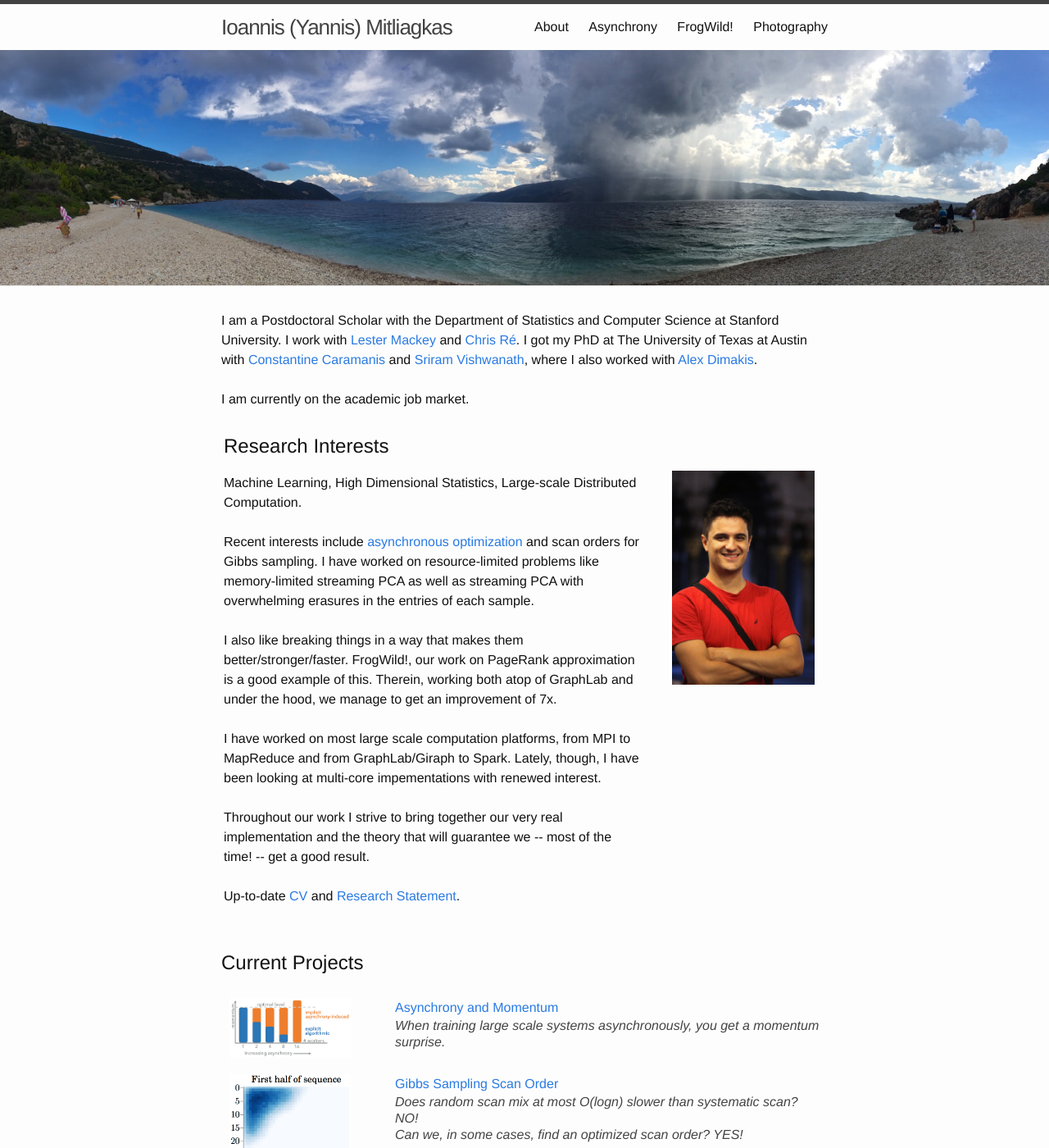
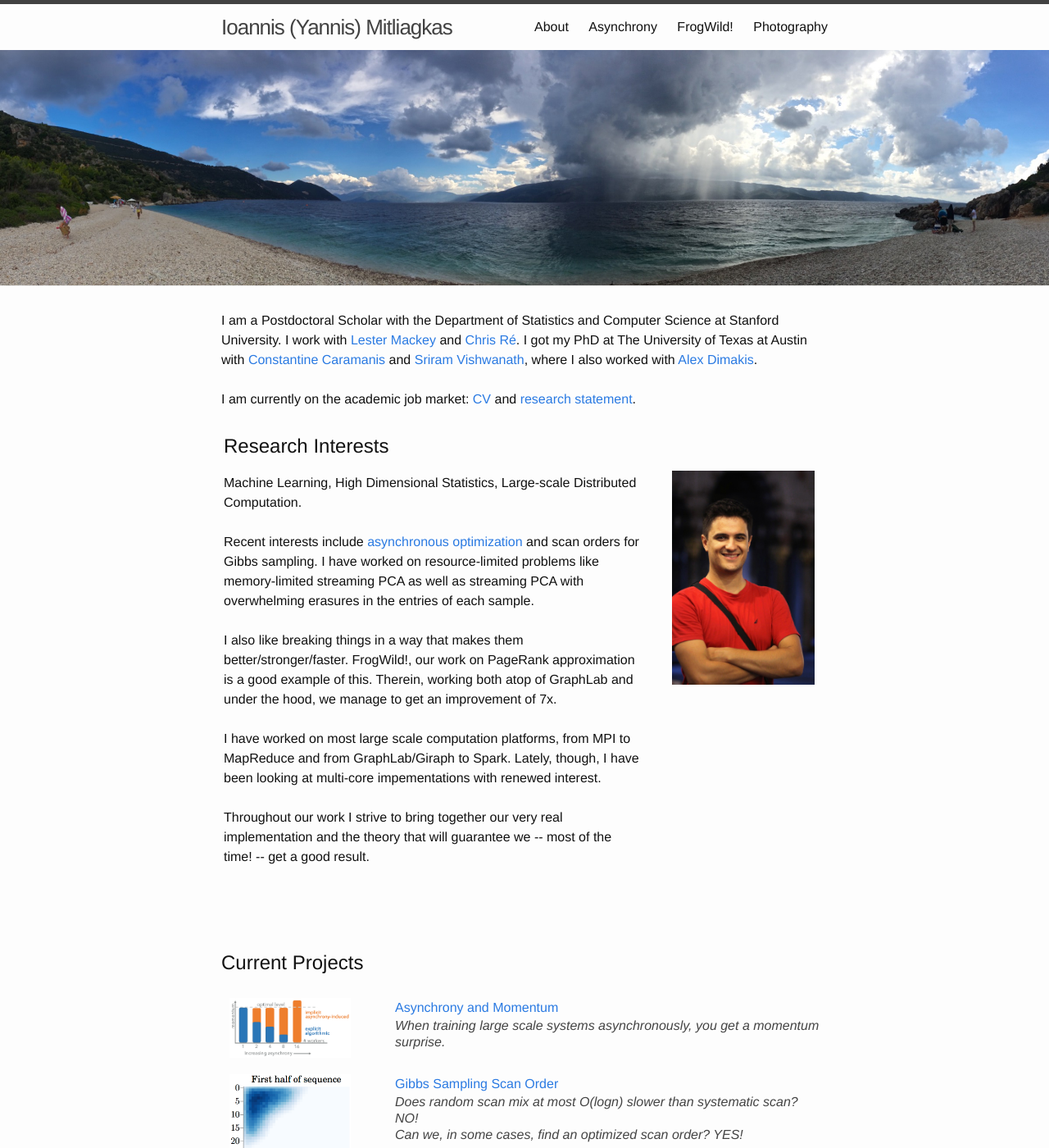
Before and after one commit to mitliagkas/mitliagkas.github.io, a Jekyll site: the page built from index.html, in a window 1280 px wide and 1400 px high. Shown: the whole window at 82% size. Built offline with Jekyll 4.4.1, drawn with Linux system fonts in a browser that asks for light colours; some of the changed lines change nothing that is shown.

Commit message:
RS and minor index tweak

```diff
--- a/index.html
+++ b/index.html
@@ -11,7 +11,7 @@ layout: default
 	where I also worked with <a href="http://users.ece.utexas.edu/~dimakis/">Alex Dimakis</a>.
 	<br>
 	<br>
-	I am currently on the academic job market.
+	I am currently on the academic job market:  <a href="cv.pdf">CV</a> and <a href="rs.pdf">research statement</a>.
 	<br>
 	<br>
 
@@ -38,9 +38,6 @@ layout: default
 
           Throughout our work I strive to bring together our very real implementation and the theory that will guarantee we -- most of the time! -- get a good result.
           <br><br>
-
-          Up-to-date  <a href="cv.pdf">CV</a> and <a href="rs.pdf">Research Statement</a>.
-
 
           <br>
         </td>
```
Also changed, not shown: 1 other file.
